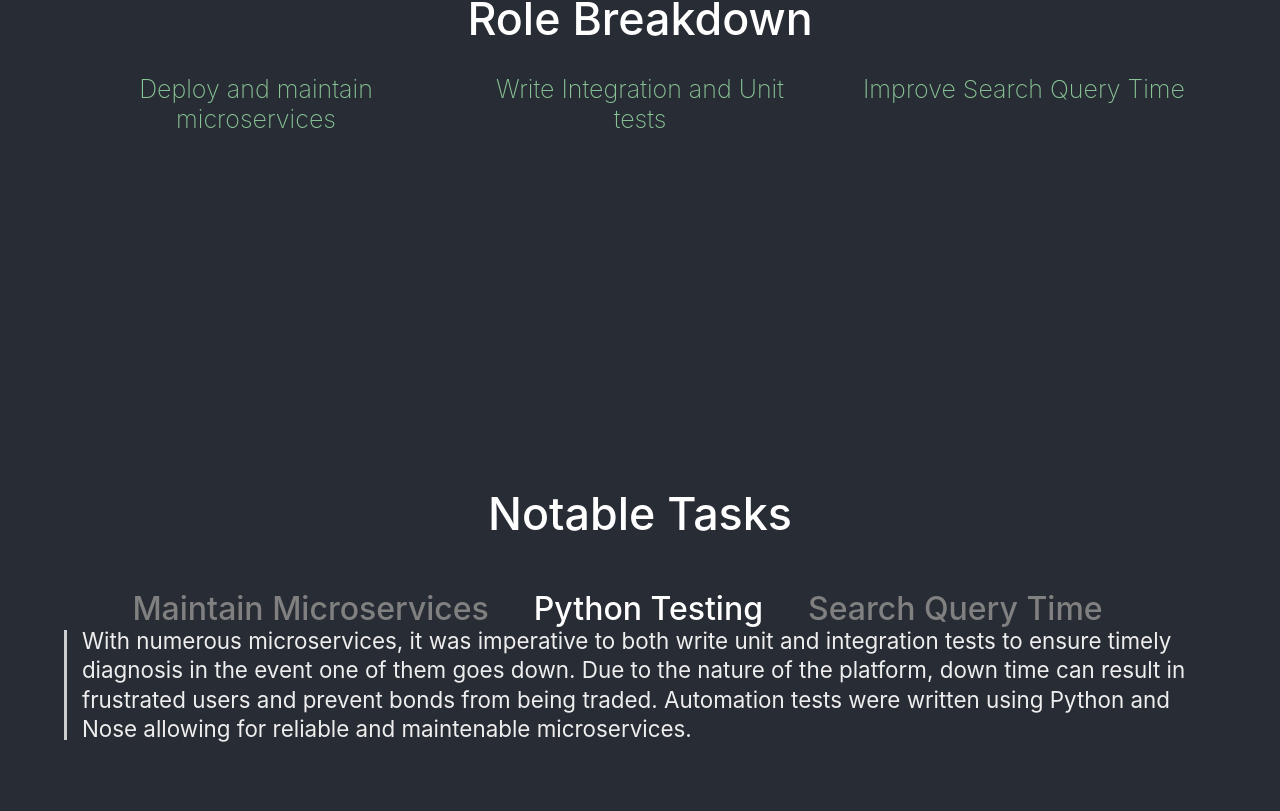
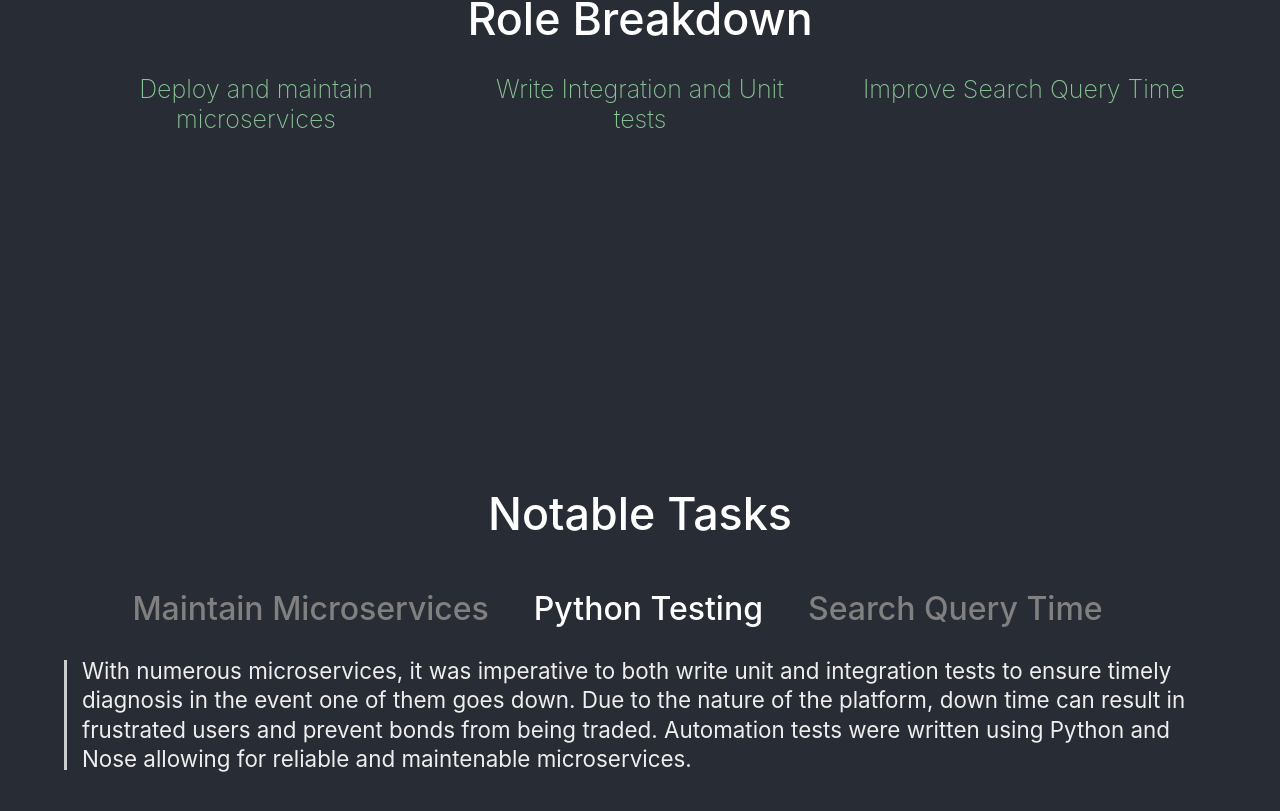
Before and after one commit to JJwilkin/portfolio-2a, a React (Create React App) app: page /delphx in a window 1280 px wide. Shown: the part 1564-2375 px from the top of the page. Built offline with nearby package versions, Linux system fonts and the light colour scheme; some icons are missing.

Commit message:
google analytics

```diff
--- a/public/index.html
+++ b/public/index.html
@@ -1,6 +1,16 @@
 <!DOCTYPE html>
 <html lang="en">
   <head>
+    <!-- Global site tag (gtag.js) - Google Analytics -->
+<script async src="https://www.googletagmanager.com/gtag/js?id=UA-156593614-1"></script>
+<script>
+  window.dataLayer = window.dataLayer || [];
+  function gtag(){dataLayer.push(arguments);}
+  gtag('js', new Date());
+
+  gtag('config', 'UA-156593614-1');
+</script>
+
     <meta charset="utf-8" />
     <script src="https://code.iconify.design/1/1.0.3/iconify.min.js"></script>
     <!-- <link rel="icon" href="/portfolio-2a/public/favicon.ico" /> -->
--- a/src/components/projects/delphx/DelphX.jsx
+++ b/src/components/projects/delphx/DelphX.jsx
@@ -75,7 +75,7 @@ export default function Unyte() {
 
             <div class='padding-top subtitle'><h1>Notable Tasks</h1></div>
 
-            <div class='padding-top  full-width flex-align-center'>
+            <div class='padding-top  full-width flex-align-center bottom-margin-30'>
             <h2 onClick={() =>setActiveTab('microservices')} className={activeTab =='microservices' ? "active" : "inactive"}> Maintain Microservices</h2>
                 <h2 onClick={() =>setActiveTab('automation')} className={activeTab =='automation' ? "active" : "inactive"}>Python Testing</h2>
 
--- a/src/components/projects/delphx/automationTest/AutomationTest.jsx
+++ b/src/components/projects/delphx/automationTest/AutomationTest.jsx
@@ -4,7 +4,7 @@ import React, {useState} from 'react';
 export default function Serverless() {
 return (
      <>
-     <div class='description bottom-margin'>
+     <div class='description bottom-margin-sm'>
                 <div id='bar'></div>
                 <div id='text'>With numerous microservices, it was imperative to both write unit and integration tests to ensure timely diagnosis in the event one of them goes down. Due to the nature of the platform, down time can result in frustrated users and prevent bonds from being traded. Automation tests were written using Python and Nose allowing for reliable and maintenable microservices. </div>
             </div>
--- a/src/components/projects/delphx/debuging/Debug.jsx
+++ b/src/components/projects/delphx/debuging/Debug.jsx
@@ -4,7 +4,7 @@ import React, {useState} from 'react';
 export default function Serverless() {
 return (
      <>
-     <div class='description bottom-margin'>
+     <div class='description bottom-margin-sm'>
                 <div id='bar'></div>
                 <div id='text'>Improved search load times by 30% using Elasticsearch to perform database queries. Due to the amount of information securities contain, a simple search query that accepts name, symbol, and corporation can often be cumbersome for more traditional query methods. This was solved by using Elasticsearch as it allowed for large packages of information containing several layers of filters to be returned.  </div>
             </div>
--- a/src/components/projects/delphx/microservices/Microservices.jsx
+++ b/src/components/projects/delphx/microservices/Microservices.jsx
@@ -4,7 +4,7 @@ import React, {useState} from 'react';
 export default function Serverless() {
 return (
      <>
-     <div class='description bottom-margin'>
+     <div class='description bottom-margin-sm'>
                 <div id='bar'></div>
                 <div id='text'>Deployed and maintained Kubernetes containers in Docker to ensure optimal uptime of micro-services. Event logs were managed via Kafka and required fast, analytical problem solving to diagnose errors live in the event of downtime due to a failed service. I gained experience with DevOps and the software development lifecycle. </div>
             </div>
```
